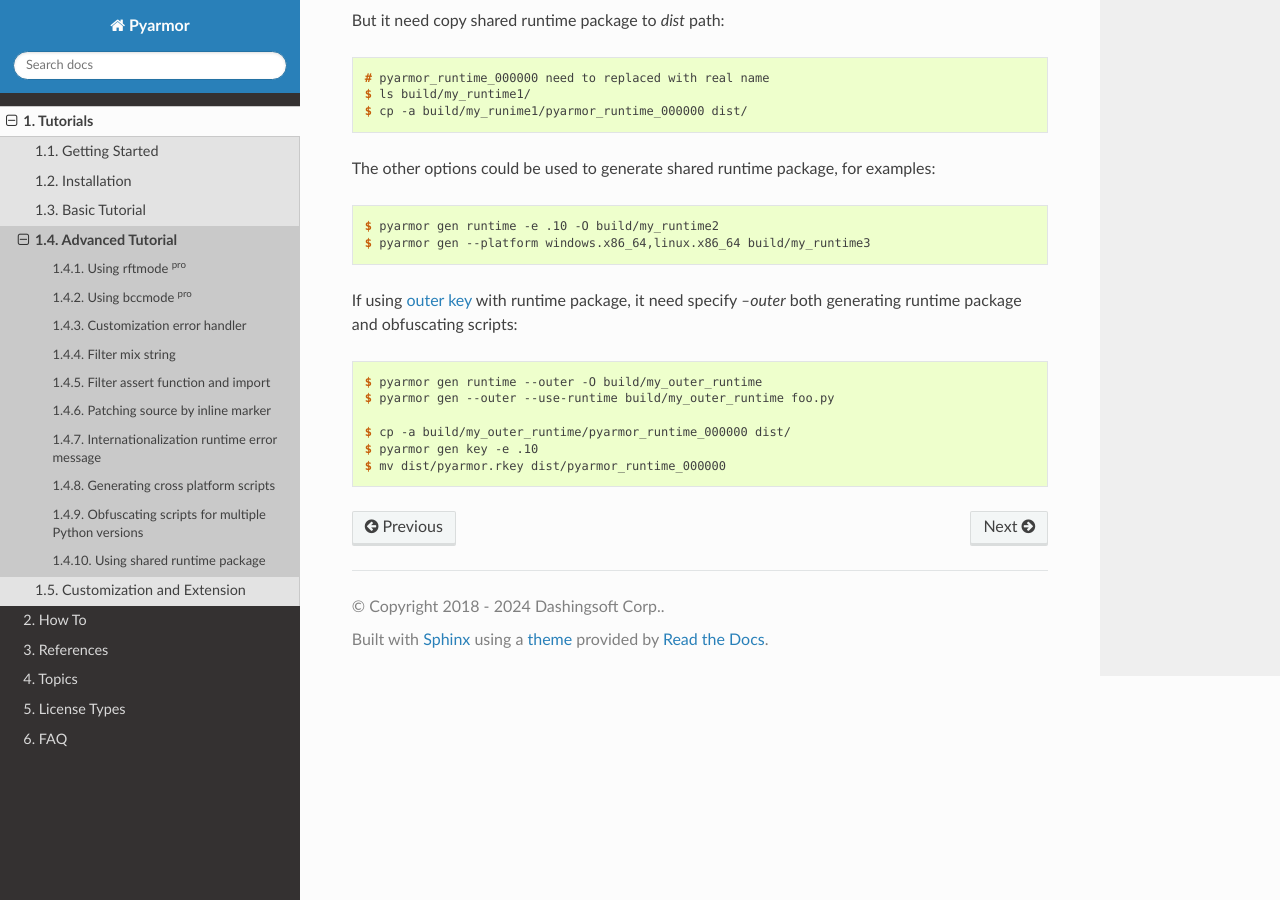
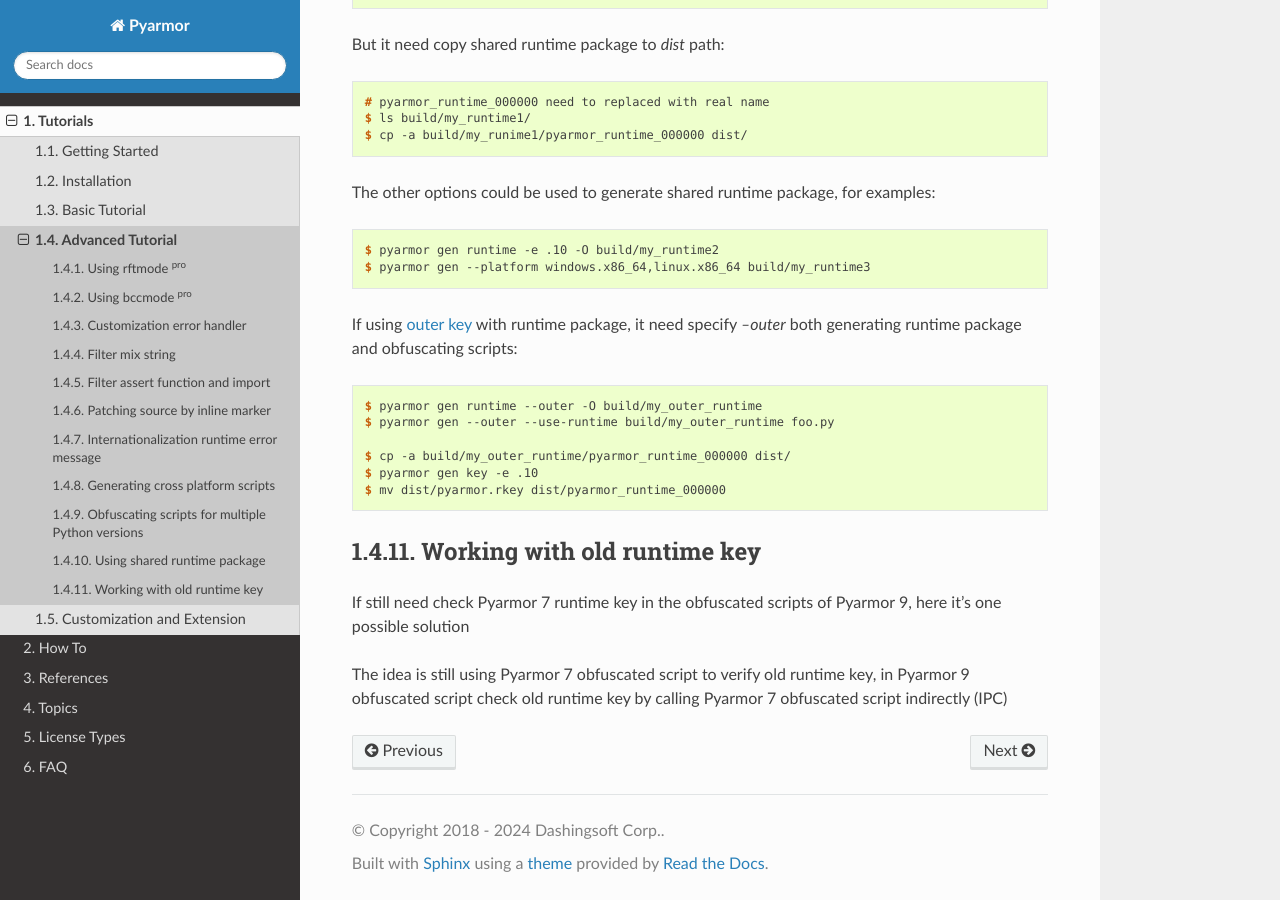
Before and after one commit to dashingsoft/pyarmor, a Sphinx documentation site: the page built from docs/tutorial/advanced.rst, in a window 1280 px wide and 900 px high, scrolled down 11152 px. Built offline with Sphinx 7.4.7 and the Read the Docs theme 3.1.0, drawn with Linux system fonts in a browser that asks for light colours; some of the changed text lies outside the part shown.

Commit message:
Add idea for checking old license

```diff
--- a/docs/questions.rst
+++ b/docs/questions.rst
@@ -371,6 +371,10 @@
 
   There is no identical pack in Pyarmor 8, Pyarmor 8+ only provide repack function to handle bundle of PyInstaller. Refer to basic tutorial, topic `insight into pack`__ and this solved issue `Pyarmor pack missing in pyarmor 8.0`__
 
+**Using PyArmor 9.x newer version, we cannot generated licenses compatible with "Software" created using older PyArmor (7.x versions), mainly using license.lic. Correct?**
+
+  You're right. At this time one possible solution is still using Pyarmor 7 obfuscated script to verify old runtime key, in Pyarmor 9 obfuscated script check old runtime key by calling Pyarmor 7 obfuscated script indirectly (IPC)
+
 __ https://pyarmor.readthedocs.io/en/stable/topic/repack.html
 __ https://github.com/dashingsoft/pyarmor/discussions/1107
 
--- a/docs/tutorial/advanced.rst
+++ b/docs/tutorial/advanced.rst
@@ -480,4 +480,13 @@
     $ pyarmor gen key -e .10
     $ mv dist/pyarmor.rkey dist/pyarmor_runtime_000000
 
+.. _check-pyarmor-7-license:
+
+Working with old runtime key
+============================
+
+If still need check Pyarmor 7 runtime key in the obfuscated scripts of Pyarmor 9, here it's one possible solution
+
+The idea is still using Pyarmor 7 obfuscated script to verify old runtime key, in Pyarmor 9 obfuscated script check old runtime key by calling Pyarmor 7 obfuscated script indirectly (IPC)
+
 .. include:: ../_common_definitions.txt
```
